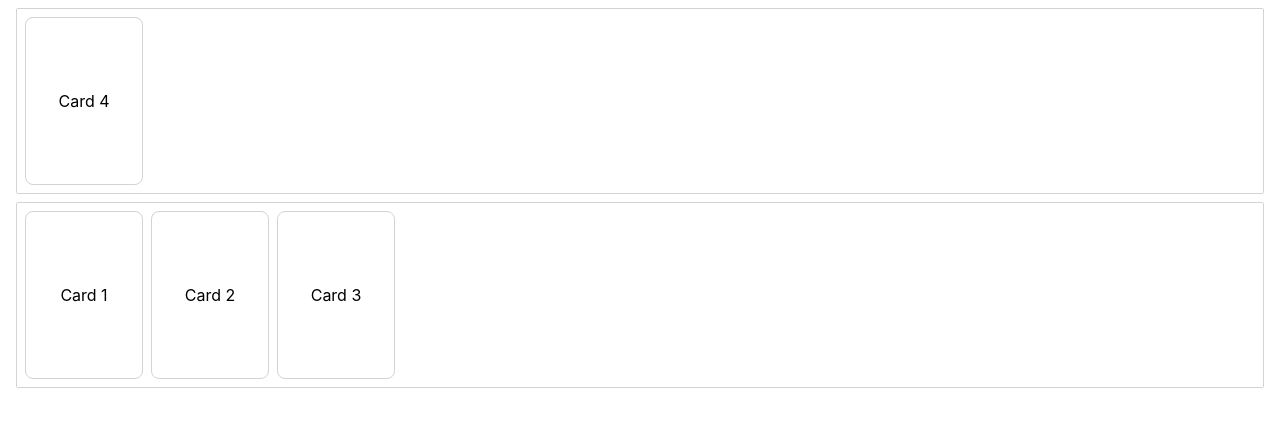
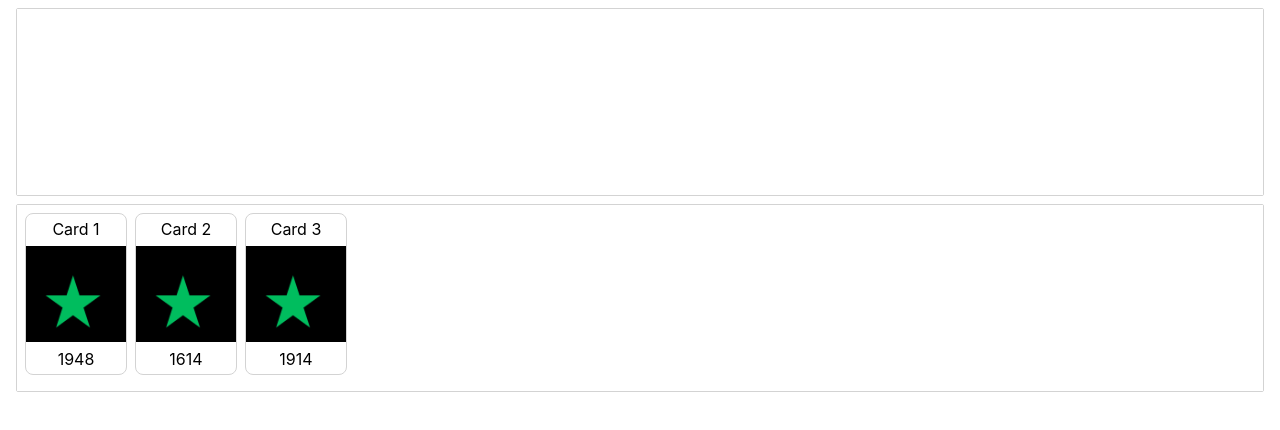
Before and after one commit to tg2648/solo-timeline, a React (Vite) app: page / in a window 1280 px wide. Shown: the top 430 px of the page. Built offline with nearby package versions, Linux system fonts and the light colour scheme.

Commit message:
Card styling

```diff
--- a/src/App.tsx
+++ b/src/App.tsx
@@ -2,7 +2,7 @@
 import { useState } from 'react'
 import { DragDropContext, DragStart, DragUpdate, DropResult } from 'react-beautiful-dnd';
 
-import { initialGameData, HandType } from './initial_data'
+import { initialGameData, HandType, CARD_COLLECTION } from './data'
 import { Hand } from './Hand'
 
 const Container = styled.div`
@@ -120,7 +120,7 @@
       <Container>
         {gameData.handOrder.map((handId) => {
           const hand = gameData.hands[handId]
-          const cards = hand.cardIds.map(cardId => gameData.cards[cardId])
+          const cards = hand.cardIds.map(cardId => CARD_COLLECTION[cardId])
 
           return (
             <Hand
--- a/src/Card.tsx
+++ b/src/Card.tsx
@@ -1,7 +1,8 @@
 import styled from 'styled-components'
 import { Draggable } from 'react-beautiful-dnd'
 
-import { CardType } from './initial_data'
+import { CardType } from './data'
+import sampleImg from './sample.png'
 
 type CardProps = {
    key: string,
@@ -16,16 +17,34 @@
 
 const Container = styled.div<ContainerProps>`
    display: flex;
+   flex-direction: column;
    justify-content: center;
    align-items: center;
 
    width: 100px;
-   height: 150px;
+   height: 160px;
    border: 1px solid lightgrey;
    border-radius: 8px;
-   padding: 8px;
    margin-right: 8px;
    background-color: ${props => props.isDragging ? 'lightgreen' : 'white'};
+`
+
+const CardContent = styled.div`
+   margin-top: 5px;
+`
+
+const CardYear = styled.div`
+   margin-bottom: 5px;
+`
+
+const CardImg = styled.div`
+   margin-top: 7px;
+   margin-bottom: 7px;
+   height: 100%;
+   width: 100%;
+   background: url(${sampleImg}) no-repeat center;
+   background-size: cover;
+   filter: invert(100%);
 `
 
 export function Card(props: CardProps) {
@@ -44,7 +63,13 @@
                      ref={provided.innerRef}
                      isDragging={snapshot.isDragging}
                   >
-                     {props.card.content}
+                     <CardContent>
+                        {props.card.content}
+                     </CardContent>
+                     <CardImg></CardImg>
+                     <CardYear>
+                        {props.card.year}
+                     </CardYear>
                   </Container>
                )
             }
--- a/src/Hand.tsx
+++ b/src/Hand.tsx
@@ -1,7 +1,7 @@
 import styled from 'styled-components'
 import { Droppable } from 'react-beautiful-dnd'
 
-import { HandType, CardType } from './initial_data'
+import { HandType, CardType } from './data'
 import { Card } from './Card'
 
 type HandProps = {
@@ -29,7 +29,7 @@
    transition: background-color 0.2s ease;
    background-color: ${props => props.isDraggingOver ? 'skyblue' : 'white'};
    flex-grow: 1;
-   min-height: 100px;
+   min-height: 170px;
 `
 
 export function Hand(props: HandProps) {
--- a/src/initial_data.ts
+++ b/src/data.ts
@@ -1,6 +1,7 @@
 export type CardType = {
       id: string,
       content: string,
+      year: number,
 }
 
 export type HandType = {
@@ -9,32 +10,28 @@
 }
 
 export type GameData = {
-   cards: {
-      [index: string]: CardType
-   },
    hands: {
       [index: string]: HandType,
    },
    handOrder: string[]
 }
 
+export const CARD_COLLECTION: {[index: string]: CardType} = {
+   '1': { id: '1', content: 'Card 1', year: 1948},
+   '2': { id: '2', content: 'Card 2', year: 1614},
+   '3': { id: '3', content: 'Card 3', year: 1914},
+   '4': { id: '4', content: 'Card 4', year: 2000},
+}
 
 export const initialGameData: GameData = {
-   cards: {
-      'card-1': { id: 'card-1', content: 'Card 1'},
-      'card-2': { id: 'card-2', content: 'Card 2'},
-      'card-3': { id: 'card-3', content: 'Card 3'},
-      'card-4': { id: 'card-4', content: 'Card 4'},
-   },
-
    hands: {
       'player': {
          id: 'player',
-         cardIds: ['card-1', 'card-2', 'card-3']
+         cardIds: ['1', '2', '3']
       },
       'timeline': {
          id: 'timeline',
-         cardIds: ['card-4']
+         cardIds: []
       },
    },
 
```
Also changed, not shown: src/sample.png (added).
